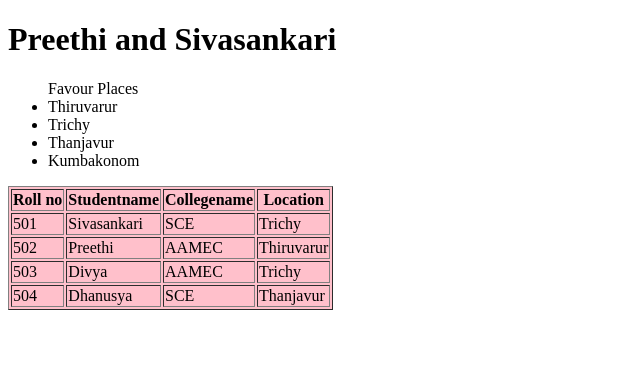
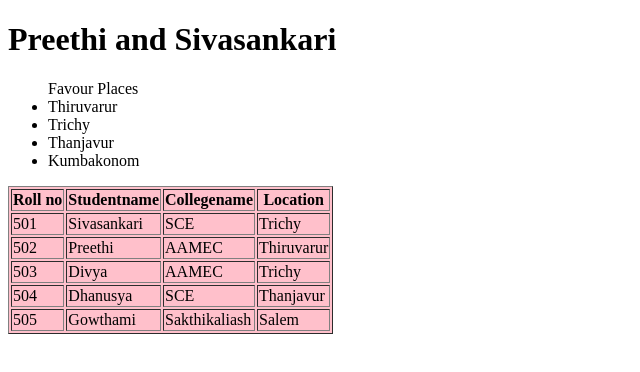
Before and after one commit to Annamalai1995/SP_React, a React (Create React App) app: page / in a window 1280 px wide. Shown: the top 372 px of the page, without its empty margins (0-640 px from the left). Built offline with nearby package versions, Linux system fonts and the light colour scheme.

Commit message:
Functions and tabled

```diff
--- a/src/Table.js
+++ b/src/Table.js
@@ -37,6 +37,12 @@ export let Tables=()=>
                     <td>SCE</td>
                     <td>Thanjavur</td>
                 </tr>
+                <tr>
+                    <td>505</td>
+                    <td>Gowthami</td>
+                    <td>Sakthikaliash</td>
+                    <td>Salem</td>
+                </tr>
 
             </tbody>
         </table>
```
